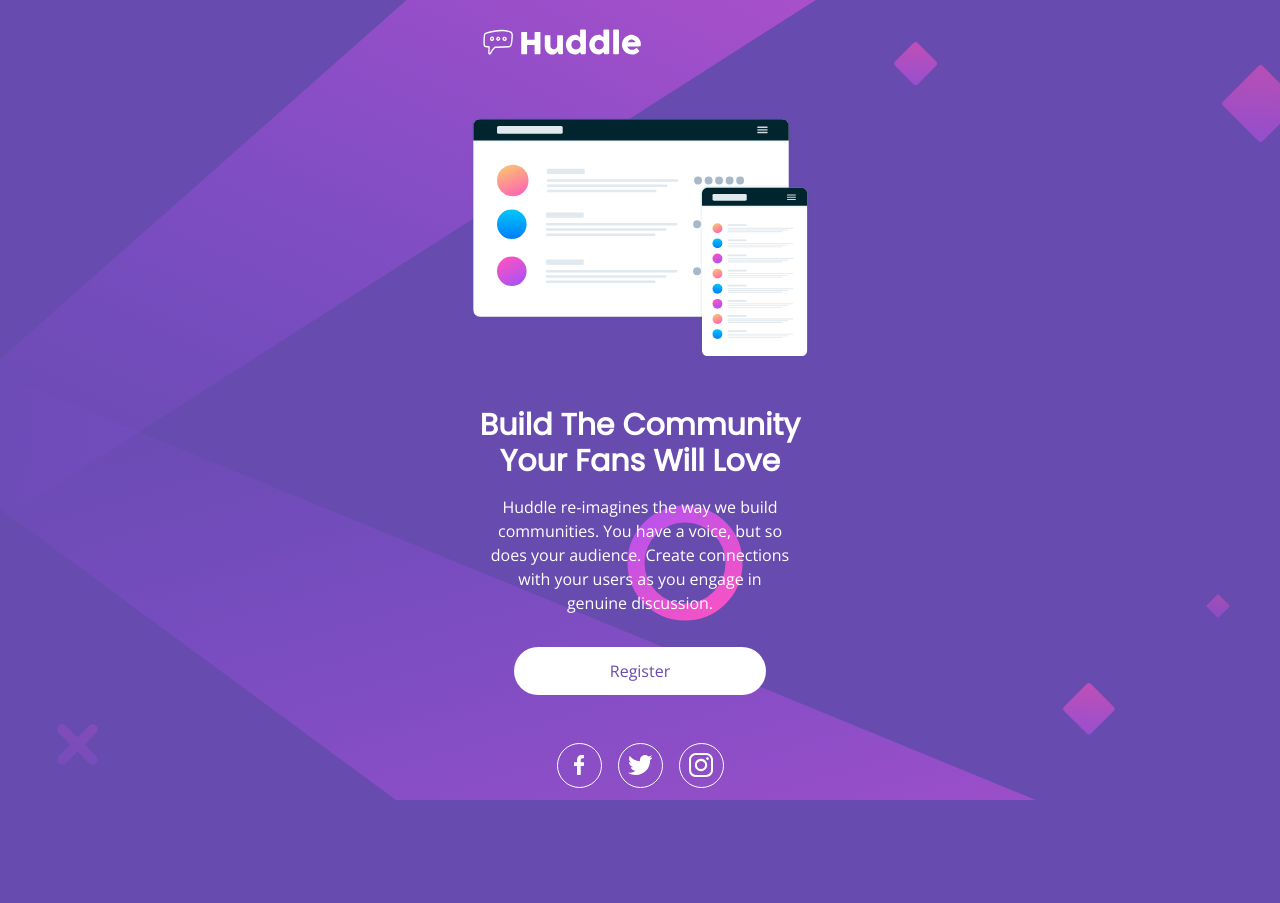
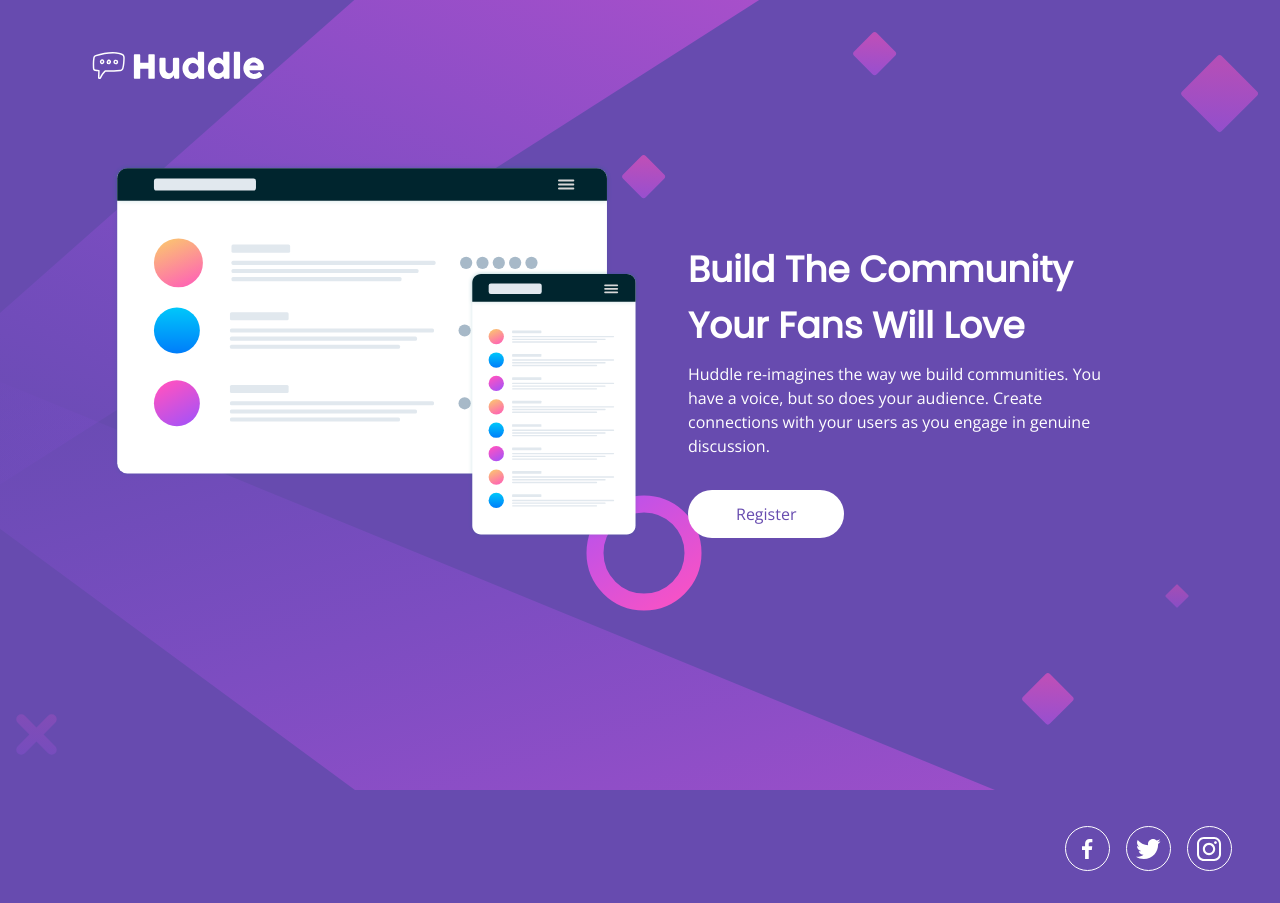
Before and after one commit to javascriptor1/huddle-landing-page-with-single-introductory-section-master, a plain HTML site: page index.html in a window 1280 px wide. Before the commit the page ends 820 px from the top, so only its background shows below. Drawn offline with nearby package versions, Linux system fonts and the light colour scheme.

Commit message:
final solution

```diff
--- a/index.html
+++ b/index.html
@@ -34,30 +34,37 @@
     </style>
   </head>
   <body
-    class="font-['Open Sans'] grid place-content-center min-h-screen] text-white lg:bg-[url('images/bg-desktop.svg')] bg-[#674baf]"
+    class="font-['Open Sans'] grid place-content-center min-h-screen] text-white lg:bg-[url('../images/bg-desktop.svg')] bg-[#674baf]"
   >
-    <main class="flex flex-col w-[340px]">
+    <main class="flex flex-col w-[340px] lg:grid lg:grid-cols-2 lg:w-[auto]">
       <!-- - div for logo and hero section - -->
-      <div class="flex flex-col mb-12">
-        <img src="images/logo.svg" alt="Huddle logo" class="mb-8 scale-50" />
+      <div class="flex flex-col mb-12 xl:ml-28">
+        <img
+          src="images/logo.svg"
+          alt="Huddle logo"
+          class="mb-8 scale-50 lg:scale-[35%] lg:block"
+        />
         <img src="images/illustration-mockups.svg" alt="illustration-mockups" />
       </div>
-      <div>
-        <h1 class="font-semibold font-['Poppins'] text-3xl text-center mb-4">
-          Build The Community Your Fans Will Love
+      <div class="lg:ml-12 lg:flex flex-col justify-start">
+        <h1
+          class="font-semibold font-['Poppins'] text-3xl text-center mb-4 lg:mt-[250px] lg:text-4xl lg:text-left"
+        >
+          Build The Community
+          <span class="lg:block lg:mt-4">Your Fans Will Love</span>
         </h1>
-        <p class="text-base text-center px-5">
+        <p class="text-base text-center px-5 lg:px-0 lg:w-[70%] lg:text-left">
           Huddle re-imagines the way we build communities. You have a voice, but
           so does your audience. Create connections with your users as you
           engage in genuine discussion.
         </p>
         <a
           href="#"
-          class="bg-white text-Violet rounded-full cursor-pointer py-3 px-24 mt-8 mb-12 w-fit block mx-auto hover:bg-[#e980e7] hover:text-white"
+          class="bg-white text-Violet rounded-full cursor-pointer py-3 px-24 mt-8 mb-12 w-fit block mx-auto hover:bg-[#e980e7] hover:text-white lg:px-12 lg:ml-0 lg:mb-72"
           >Register</a
         >
         <!-- social media div here  -->
-        <div class="flex gap-4 justify-center mb-8">
+        <div class="flex gap-4 justify-center mb-8 lg:justify-end lg:mr-12">
           <!-- facebook logo  -->
           <div class="social-media-div">
             <svg
--- a/input.css
+++ b/input.css
@@ -3,10 +3,8 @@
 @tailwind utilities;
 
 body {
-  /* background-color: #674baf;
-  background-image: url("https://picsum.photos/900"); */
-  /* background: #674baf ,url('https://picsum.photos/900'); */
-  background-image: url('images/bg-mobile.svg'), linear-gradient(to right, #674baf, #674baf);
+  background-image: url("../images/bg-mobile.svg"),
+    linear-gradient(to right, #674baf, #674baf);
   background-position: top;
   background-repeat: no-repeat;
 }
@@ -34,3 +32,15 @@ a:hover {
 img[src="images/logo.svg"] {
   margin-left: -5rem;
 }
+
+@media (min-width: 1024px) {
+  img[src="images/logo.svg"] {
+    margin-left: -12.5rem;
+  }
+  body {
+    background-image: url("../images/bg-desktop.svg"),
+      linear-gradient(to right, #674baf, #674baf);
+    background-position: -60px -10px;
+    background-repeat: no-repeat;
+  }
+}
```
Also changed, not shown: css/images/bg-desktop.svg (deleted), css/images/bg-mobile.svg (deleted), css/style.css.
